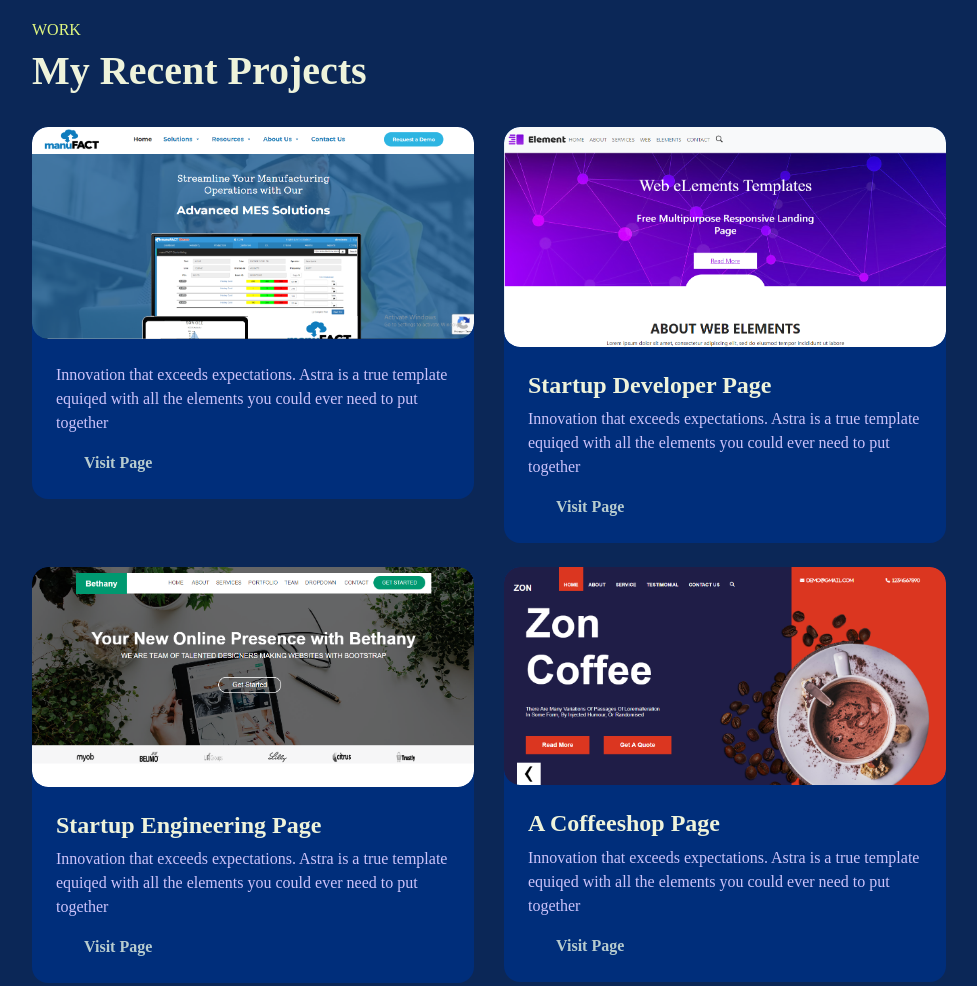
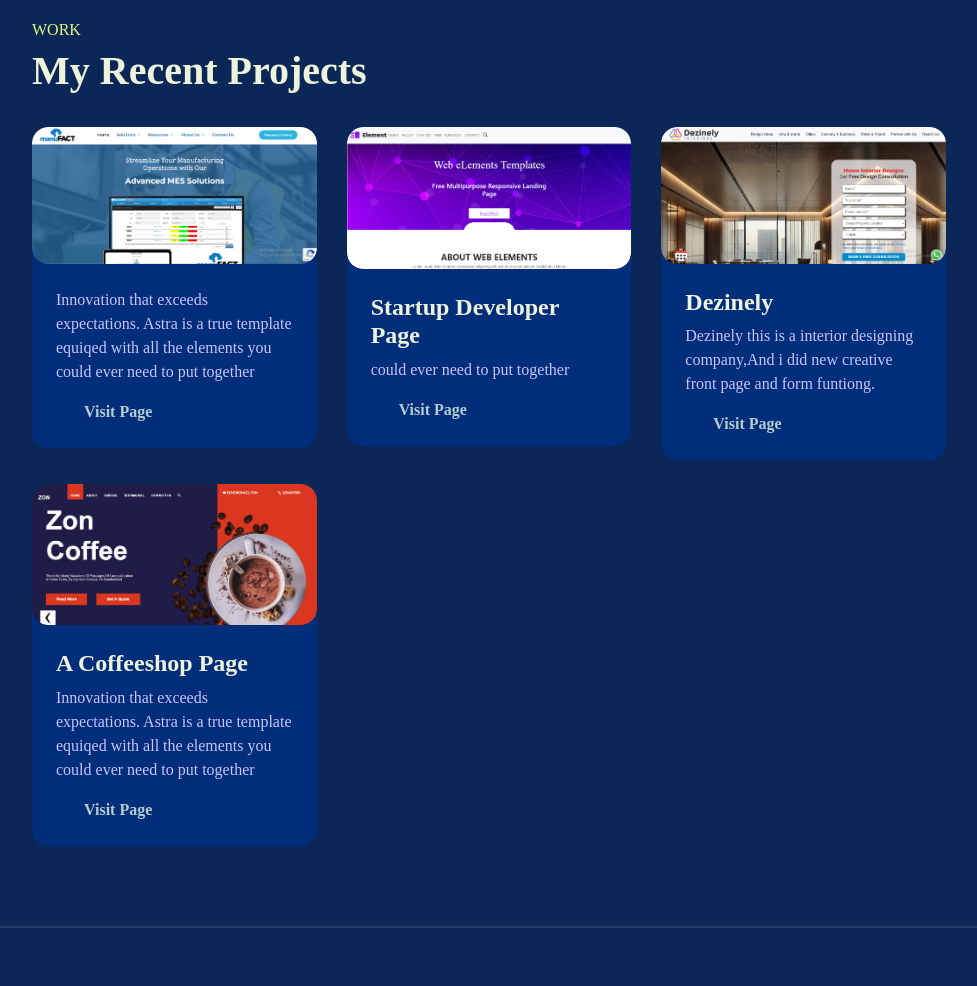
Before and after one commit to Maheshwaranmahe/Portfolio, a plain HTML site: page index.html in a window 1280 px wide. Shown: the part 860-1846 px from the top of the page, without its empty margins (271-1248 px from the left). Drawn offline with nearby package versions, Linux system fonts and the light colour scheme; a web font is replaced by a local one.

Commit message:
index.html

```diff
--- a/index.html
+++ b/index.html
@@ -54,7 +54,7 @@
                 </div>
                 <div class="row gy-4" >
                     <div class="col-lg-8 col-md-12">
-                        <h1 class="display-5 fw-bold">I'M A <span class="text-brand"> WEB DEVELOPER </span> FROM THANJAVUR</h1>
+                        <h1 class="display-5 fw-bold">I'M A <span class="text-brand"> WORDPRESS DEVELOPER </span> FROM THANJAVUR</h1>
                         <p class="lead mt-2 mb-4">I am Maheshwaran.S, And I craft high-performing and delightful experiences tailored and conversion-focused</p>
                         <div class="div">
                             <a href="#work" class="btn btn-brand me-3">Explore My Work</a>
@@ -76,7 +76,7 @@
 
 
                 <div class="row gy-4">
-                    <div class="col-md-6">
+                    <div class="col-md-4">
                         <div class="card-custom rounded-4 bg-base shadow-effect">
                             <div class="card-custom-image rounded-4">
                                 <img class="rounded-4" src="image/w-1.png" alt="">
@@ -88,31 +88,31 @@
                             </div>
                         </div>
                     </div>
-                    <div class="col-md-6">
+                    <div class="col-md-4">
                         <div class="card-custom rounded-4 bg-base shadow-effect">
                             <div class="card-custom-image rounded-4">
                                 <img class="rounded-4" src="image/Screenshot 2.png" alt="">
                             </div>
                             <div class="card-custom-content p-4">
                                 <h4>Startup Developer Page</h4>
-                                <P>Innovation that exceeds expectations. Astra is a true template equiqed with all the elements you could ever need to put together</P>
+                                <P>could ever need to put together</P>
                                 <a href="https://maheshwaranmahe.github.io/Element-Webpage/" class="link-custom">Visit Page</a>
                             </div>
                         </div>
                     </div>
-                    <div class="col-lg-6">
+                    <div class="col-lg-4">
                         <div class="card-custom rounded-4 bg-base shadow-effect">
                             <div class="card-custom-image rounded-4">
-                                <img class="rounded-4" src="image/Screenshot 3.png" alt="">
+                                <img class="rounded-4" src="image/w-2.png" alt="">
                             </div>
                             <div class="card-custom-content p-4">
-                                <h4>Startup Engineering Page</h4>
-                                <P>Innovation that exceeds expectations. Astra is a true template equiqed with all the elements you could ever need to put together</P>
-                                <a href="https://maheshwaranmahe.github.io/Bethany/" class="link-custom">Visit Page</a>
+                                <h4>Dezinely</h4>
+                                <P>Dezinely this is a interior designing company,And i did new creative front page and form funtiong.</P>
+                                <a href="https://dezinely.com/" class="link-custom">Visit Page</a>
                             </div>
                         </div>
                     </div>
-                    <div class="col-lg-6">
+                    <div class="col-lg-4">
                         <div class="card-custom rounded-4 bg-base shadow-effect">
                             <div class="card-custom-image rounded-4">
                                 <img class="rounded-4" src="image/Screenshot 4.png" alt="">
```
